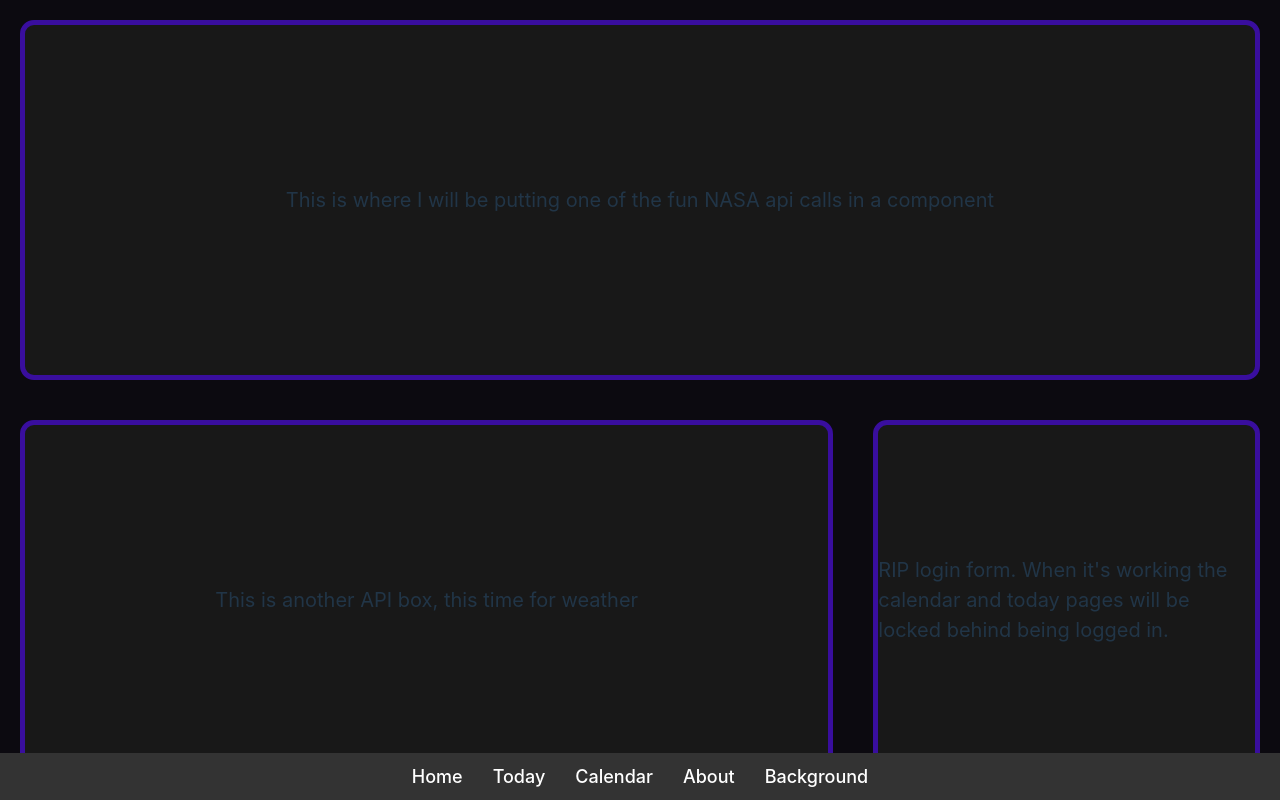
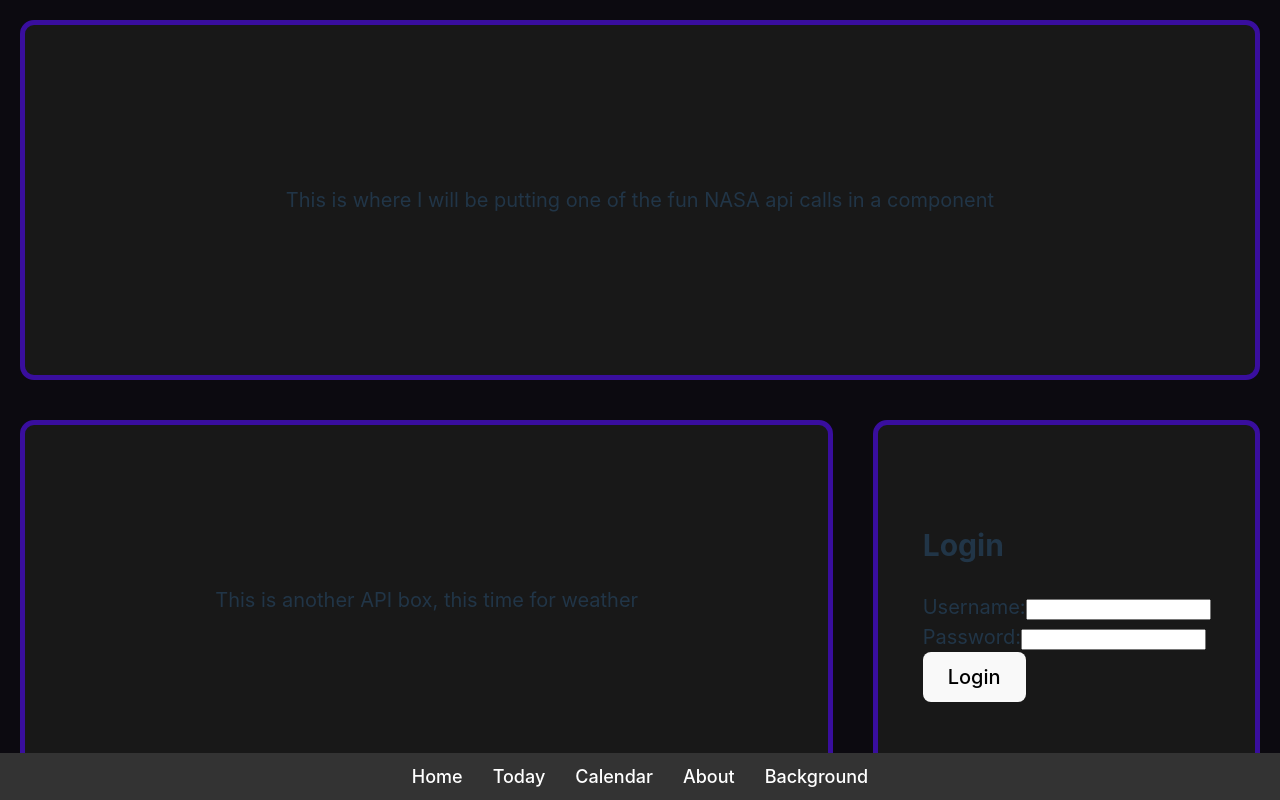
Before and after one commit to euphaustus/spa-app, a React (Vite) app: page / in a window 1280 px wide. Built offline with nearby package versions, Linux system fonts and the light colour scheme.

Commit message:
added netlify functions & login

```diff
--- a/src/App.jsx
+++ b/src/App.jsx
@@ -8,7 +8,8 @@ import Nothing from './pages/Nothing';
 import Background from './pages/Background';
 import Today from './pages/Today';
 import Calendar from './pages/Calendar';
-
+import NavBar from './components/NavBar';
+import useKeyNavigation from './hooks/useKeyNavigation';
 
 
 {/*locks the screen and hides the scroll bars */}
@@ -27,77 +28,16 @@ const ScrollHandler = ({ children }) => {
 };
 
 
-
-
 function App() {
 
 
-  const [showNav, setShowNav] = useState(true);
-  let timeoutId;
-
-  const handleMouseMove = () => {
-    setShowNav(true);
-
-    if (timeoutId) {
-      clearTimeout(timeoutId)
-    }
-
-    timeoutId = setTimeout(() => {
-      setShowNav(false);
-    } , 3000);
-  };
+  useKeyNavigation();
 
 
-  {/*handles the self-hiding nav bar */}
-  useEffect(() => {
-    window.addEventListener('mousemove', handleMouseMove);
+  return (
 
-    return () => {
-      window.removeEventListener('mousemove', handleMouseMove);
-    };
-  }, []);
-
-  {/*handles the keyboard navigation */}
-  const KeyNavigation = () => {
-    const navigate = useNavigate();
-
-    useEffect(() => {
-      const handleKeyDown = (event) => {
-        switch (event.key) {
-          case '1':
-            navigate('/');
-            break;
-          case '2':
-            navigate('/today');
-            break;
-          case '3':
-            navigate('/calendar');
-            break;
-          case '4':
-            navigate('/about');
-            break;
-          case '5':
-            navigate('/background');
-            break;
-          default:
-            break;
-        }
-      };
-
-      window.addEventListener('keydown', handleKeyDown);
-
-      // Clean up the event listener on component unmount
-      return () => {
-        window.removeEventListener('keydown', handleKeyDown);
-      };
-    }, [navigate]);
-
-  };
-
-  return (
-    <BrowserRouter>
-      <div className="App" onMouseMove={handleMouseMove}>
-        <KeyNavigation/>
+      <div className="App"> {/* Removed onMouseMove here */}
+        <NavBar/>
 
         <div className='content'>
           <ScrollHandler>
@@ -112,30 +52,8 @@ function App() {
           </ScrollHandler>
         </div>
 
-        {showNav && (
-          <nav>
-            <ul>
-              <li>
-                <Link to="/">Home</Link>
-              </li>
-              <li>
-                <Link to="/today">Today</Link>
-              </li>
-              <li>
-                <Link to="/calendar">Calendar</Link>
-              </li>
-              <li>
-                <Link to="/about">About</Link>
-              </li>
-              <li>
-                <Link to ="/background">Background</Link>
-              </li>
-            </ul>
-          </nav>
-        )}
+      </div>
 
-      </div>
-    </BrowserRouter>
   )
 }
 
--- a/src/Utilities/LoginForm.jsx
+++ /dev/null
@@ -1,16 +0,0 @@
-import React, {useState, useEffect} from 'react';
-
-
-function LoginForm({ loggedIn, setLoggedIn }) {
-    const Password = 'hello';
-
-
-
-    return (
-      <div>
-
-      </div>
-    )
-  };
-
-export default LoginForm;
--- /dev/null
+++ b/src/components/LoginForm.jsx
@@ -0,0 +1,54 @@
+// src/components/LoginForm.jsx
+import React, { useState } from 'react';
+import { login } from '../services/auth'; // Import your login service
+
+function LoginForm() {
+  const [username, setUsername] = useState('');
+  const [password, setPassword] = useState('');
+  const [error, setError] = useState(null);
+
+  const handleSubmit = async (event) => {
+    event.preventDefault();
+    setError(null);
+    try {
+      const userData = await login(username, password);
+      // Handle successful login (e.g., store token, redirect, update UI)
+      console.log('Login successful in LoginForm!', userData);
+      localStorage.setItem('authToken', userData.token); // Store token (example)
+      // ... (You'll likely want to communicate login success back to the Home page or App level)
+    } catch (loginError) {
+      setError(loginError.message);
+      console.error('Login failed in LoginForm:', loginError);
+    }
+  };
+
+  return (
+    <div className="login-form">
+      <h2>Login</h2>
+      {error && <p className="error">{error}</p>}
+      <form onSubmit={handleSubmit}>
+        <div>
+          <label htmlFor="login-username">Username:</label>
+          <input
+            type="text"
+            id="login-username"
+            value={username}
+            onChange={(e) => setUsername(e.target.value)}
+          />
+        </div>
+        <div>
+          <label htmlFor="login-password">Password:</label>
+          <input
+            type="password"
+            id="login-password"
+            value={password}
+            onChange={(e) => setPassword(e.target.value)}
+          />
+        </div>
+        <button type="submit">Login</button>
+      </form>
+    </div>
+  );
+}
+
+export default LoginForm;
--- /dev/null
+++ b/src/components/NavBar.jsx
@@ -0,0 +1,52 @@
+import React, { useState, useEffect } from 'react';
+import { Link } from 'react-router-dom';
+
+function NavBar() {
+  const [showNav, setShowNav] = useState(true);
+  let timeoutId;
+
+  const handleMouseMove = () => {
+    setShowNav(true);
+    if (timeoutId) {
+      clearTimeout(timeoutId);
+    }
+    timeoutId = setTimeout(() => {
+      setShowNav(false);
+    }, 3000);
+  };
+
+  useEffect(() => {
+    window.addEventListener('mousemove', handleMouseMove);
+    return () => {
+      window.removeEventListener('mousemove', handleMouseMove);
+    };
+  }, []);
+
+  return (
+    <div onMouseMove={handleMouseMove}> {/* Attach mousemove handler here */}
+      {showNav && (
+        <nav>
+          <ul>
+            <li>
+              <Link to="/">Home</Link>
+            </li>
+            <li>
+              <Link to="/today">Today</Link>
+            </li>
+            <li>
+              <Link to="/calendar">Calendar</Link>
+            </li>
+            <li>
+              <Link to="/about">About</Link>
+            </li>
+            <li>
+              <Link to="/background">Background</Link>
+            </li>
+          </ul>
+        </nav>
+      )}
+    </div>
+  );
+}
+
+export default NavBar;
--- /dev/null
+++ b/src/hooks/useKeyNavigation.js
@@ -0,0 +1,38 @@
+import { useEffect } from 'react';
+import { useNavigate } from 'react-router-dom';
+
+function useKeyNavigation() {
+  const navigate = useNavigate();
+
+  useEffect(() => {
+    const handleKeyDown = (event) => {
+      switch (event.key) {
+        case '1':
+          navigate('/');
+          break;
+        case '2':
+          navigate('/today');
+          break;
+        case '3':
+          navigate('/calendar');
+          break;
+        case '4':
+          navigate('/about');
+          break;
+        case '5':
+          navigate('/background');
+          break;
+        default:
+          break;
+      }
+    };
+
+    window.addEventListener('keydown', handleKeyDown);
+
+    return () => {
+      window.removeEventListener('keydown', handleKeyDown);
+    };
+  }, [navigate]); // Depend on navigate to avoid stale closures
+}
+
+export default useKeyNavigation;
--- a/src/main.jsx
+++ b/src/main.jsx
@@ -7,6 +7,8 @@ import { BrowserRouter } from 'react-router-dom'
 
 createRoot(document.getElementById('root')).render(
   <StrictMode>
-    <App />
+    <BrowserRouter>
+      <App />
+    </BrowserRouter>
   </StrictMode>
 );
--- a/src/pages/Home.jsx
+++ b/src/pages/Home.jsx
@@ -1,6 +1,6 @@
 import React, {useState, useEffect} from 'react';
 import axios from 'axios';
-import LoginForm from '../Utilities/LoginForm';
+import LoginForm from '../components/LoginForm';
 
 
 
@@ -52,7 +52,7 @@ function Home() {
                 <p>This is another API box, this time for weather</p>
             </div>
             <div className='contentbox' id='loginbox'>
-                <p>RIP login form. When it's working the calendar and today pages will be locked behind being logged in.</p>
+                <LoginForm/>
             </div>
 
         </div>
--- /dev/null
+++ b/src/services/auth.js
@@ -0,0 +1,26 @@
+// services/auth.js
+
+const NETLIFY_FUNCTIONS_BASE_URL = '/.netlify/functions'; // For local dev and Netlify
+
+export async function login(username, password) {
+  try {
+    const response = await fetch(`${NETLIFY_FUNCTIONS_BASE_URL}/login`, { // Call Netlify function
+      method: 'POST',
+      headers: {
+        'Content-Type': 'application/json',
+      },
+      body: JSON.stringify({ username, password }),
+    });
+
+    if (!response.ok) {
+      const errorData = await response.json(); // Try to parse error JSON
+      throw new Error(errorData.message || `Login failed with status ${response.status}`);
+    }
+
+    const data = await response.json();
+    return data; // { message: 'Login successful', token: 'mock-token-123' }
+  } catch (error) {
+    console.error('Error during login:', error);
+    throw error; // Re-throw to be caught in LoginPage
+  }
+}
```
Also changed, not shown: 5 other files (tests, documents, lock files or other folders). Lines whose indentation alone changed are shown as unchanged.
